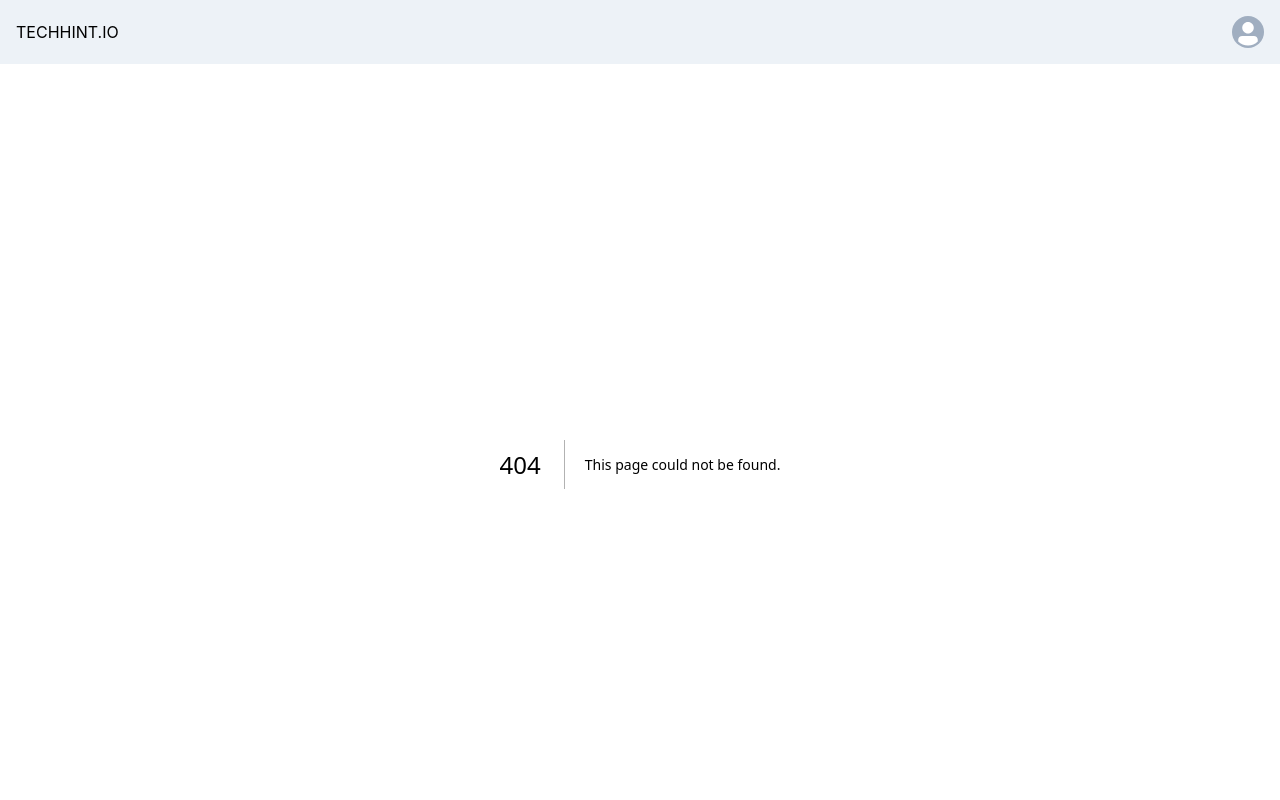
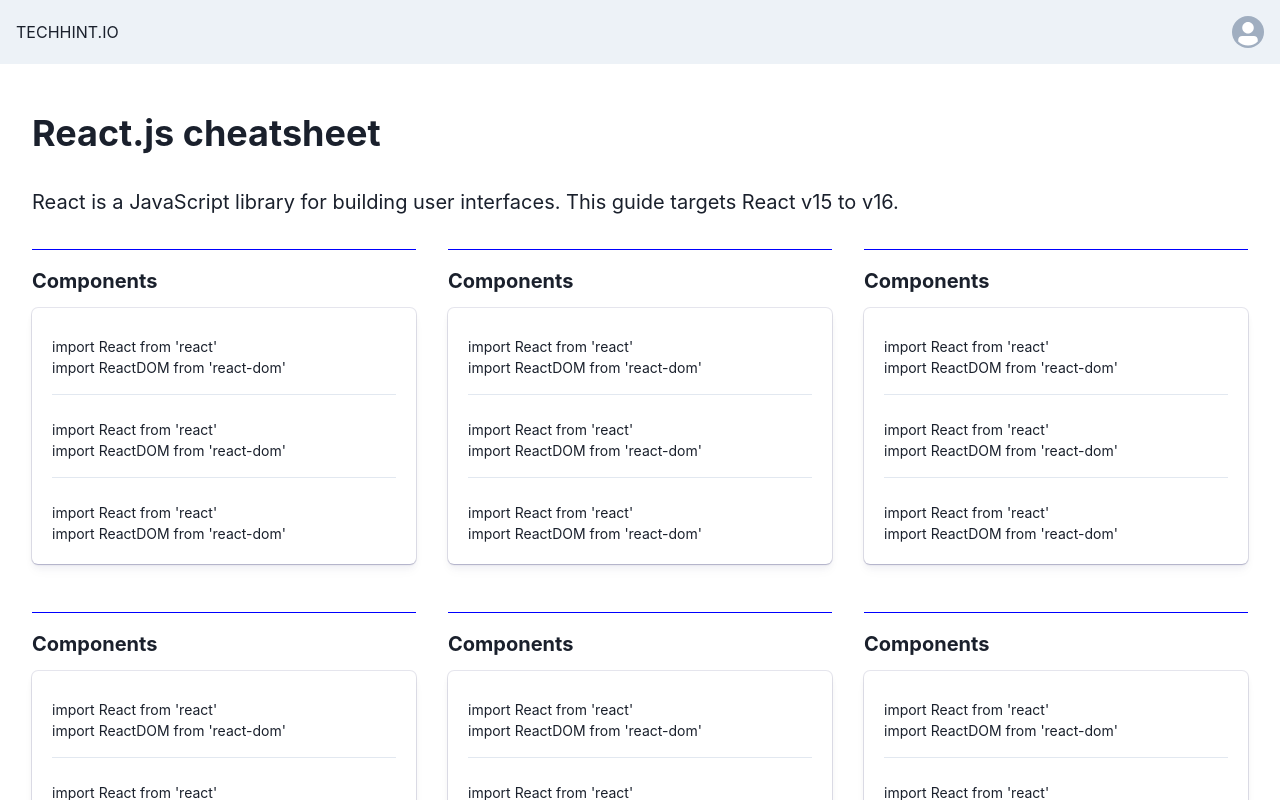
Before and after one commit to phucxp12vn/tech-hint, a Next.js app: page /array in a window 1280 px wide. Before the commit this address had no page. Shown: the top 800 px of the page. Built offline with nearby package versions, Linux system fonts and the light colour scheme.

Commit message:
implement page tech detail

```diff
--- /dev/null
+++ b/src/app/[slug]/layout.tsx
@@ -0,0 +1,13 @@
+import { Box } from "@chakra-ui/react";
+
+export default function CheatSheetLayout({
+  children,
+}: {
+  children: React.ReactNode;
+}) {
+  return (
+    <Box px={8} py={4}>
+      {children}
+    </Box>
+  );
+}
--- /dev/null
+++ b/src/app/[slug]/page.tsx
@@ -0,0 +1,28 @@
+import { Text, Heading, SimpleGrid } from "@chakra-ui/react";
+
+import CheatSheet from "@/components/cheatSheet/CheatSheet";
+
+const TechPage = ({ params }: { params: { slug: string } }) => {
+  const { slug } = params;
+  return (
+    <>
+      <Heading py={8}>React.js cheatsheet</Heading>
+      <Text fontSize="xl" mb={8}>
+        React is a JavaScript library for building user interfaces. This guide
+        targets React v15 to v16.
+      </Text>
+      <main>
+        <SimpleGrid columns={{ base: 1, md: 3 }} spacing={{ base: 5, lg: 8 }}>
+          <CheatSheet />
+          <CheatSheet />
+          <CheatSheet />
+          <CheatSheet />
+          <CheatSheet />
+          <CheatSheet />
+        </SimpleGrid>
+      </main>
+    </>
+  );
+};
+
+export default TechPage;
--- a/src/components/Nav.tsx
+++ b/src/components/Nav.tsx
@@ -1,23 +1,11 @@
-"use client";
-
-import {
-  Box,
-  Flex,
-  Avatar,
-  Menu,
-  useColorModeValue,
-  Stack,
-} from "@chakra-ui/react";
-
-interface Props {
-  children: React.ReactNode;
-}
+import { Box, Flex, Avatar, Stack } from "@chakra-ui/react";
+import Link from "next/link";
 
 const Nav = () => {
   return (
-    <Box bg={useColorModeValue("gray.100", "gray.900")} px={4}>
+    <Box bg="gray.100" px={4}>
       <Flex h={16} alignItems={"center"} justifyContent={"space-between"}>
-        <Box>TECHHINT.IO</Box>
+        <Link href="/">TECHHINT.IO</Link>
         <Flex alignItems={"center"}>
           <Stack direction={"row"} spacing={7}>
             <Avatar size={"sm"} />
--- /dev/null
+++ b/src/components/cheatSheet/CheatCard.tsx
@@ -0,0 +1,46 @@
+import {
+  Box,
+  Card,
+  CardBody,
+  Stack,
+  StackDivider,
+  Text,
+} from "@chakra-ui/react";
+
+const CheatCard = () => {
+  return (
+    <Card
+      boxShadow={
+        "rgba(0, 0, 0, 0) 0px 0px 0px 0px, rgba(0, 0, 0, 0) 0px 0px 0px 0px, rgba(0, 0, 80, 0.1) 0px 0px 0px 1px, rgba(0, 0, 80, 0.1) 0px 1px 1px 0px, rgba(0, 0, 80, 0.3) 0px 1.5px 3px -2px, rgba(0, 0, 80, 0.04) 0px 4px 6px 0px, rgba(0, 0, 80, 0.03) 0px 8px 12px -1px"
+      }
+    >
+      <CardBody>
+        <Stack divider={<StackDivider />} spacing="4">
+          <Box>
+            <Text pt="2" fontSize="sm">
+              import React from &apos;react&apos;
+              <br />
+              import ReactDOM from &apos;react-dom&apos;
+            </Text>
+          </Box>
+          <Box>
+            <Text pt="2" fontSize="sm">
+              import React from &apos;react&apos;
+              <br />
+              import ReactDOM from &apos;react-dom&apos;
+            </Text>
+          </Box>
+          <Box>
+            <Text pt="2" fontSize="sm">
+              import React from &apos;react&apos;
+              <br />
+              import ReactDOM from &apos;react-dom&apos;
+            </Text>
+          </Box>
+        </Stack>
+      </CardBody>
+    </Card>
+  );
+};
+
+export default CheatCard;
--- /dev/null
+++ b/src/components/cheatSheet/CheatSheet.tsx
@@ -0,0 +1,16 @@
+import { Box, Text } from "@chakra-ui/react";
+
+import CheatCard from "./CheatCard";
+
+const CheatSheet = () => {
+  return (
+    <Box py={4} borderTop="1px solid blue">
+      <Text fontSize="xl" as="b" mb={3} display="inline-block">
+        Components
+      </Text>
+      <CheatCard />
+    </Box>
+  );
+};
+
+export default CheatSheet;
```
Also changed, not shown: src/components/techGrid/TechItem.tsx (+4 -4 lines).
